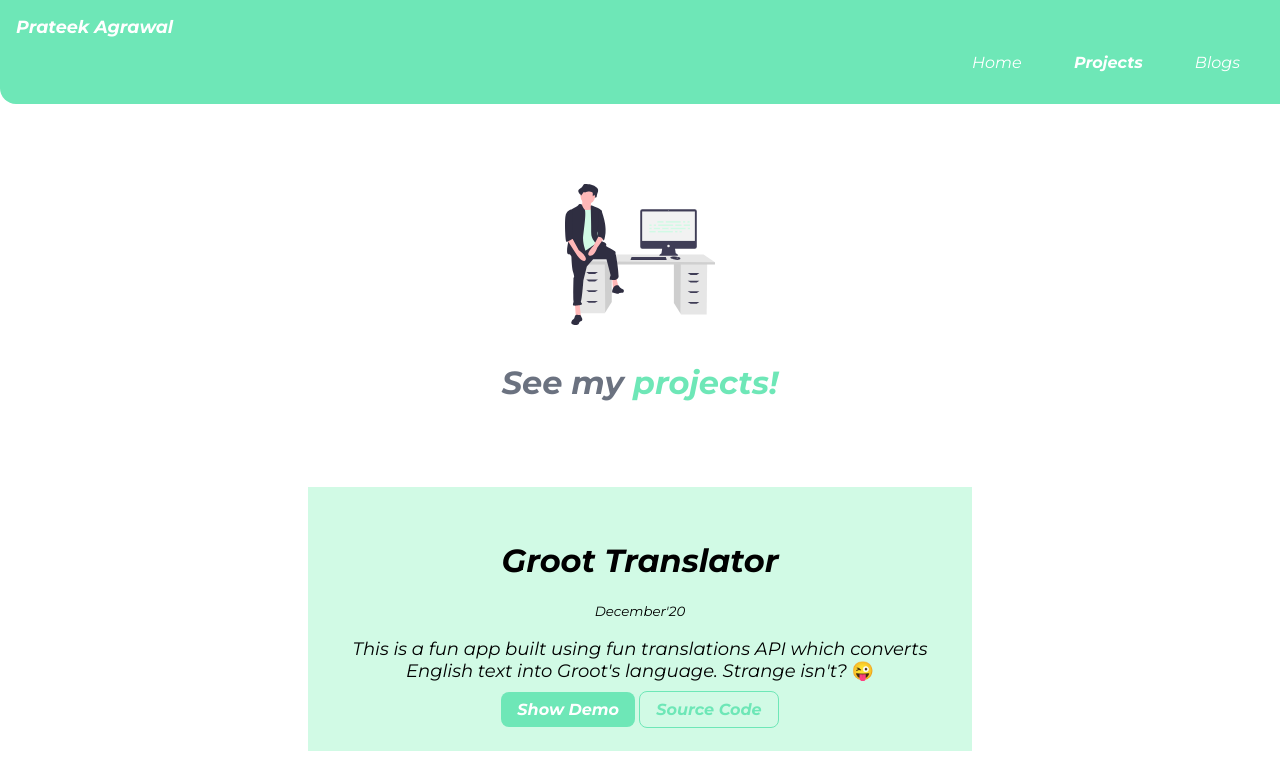
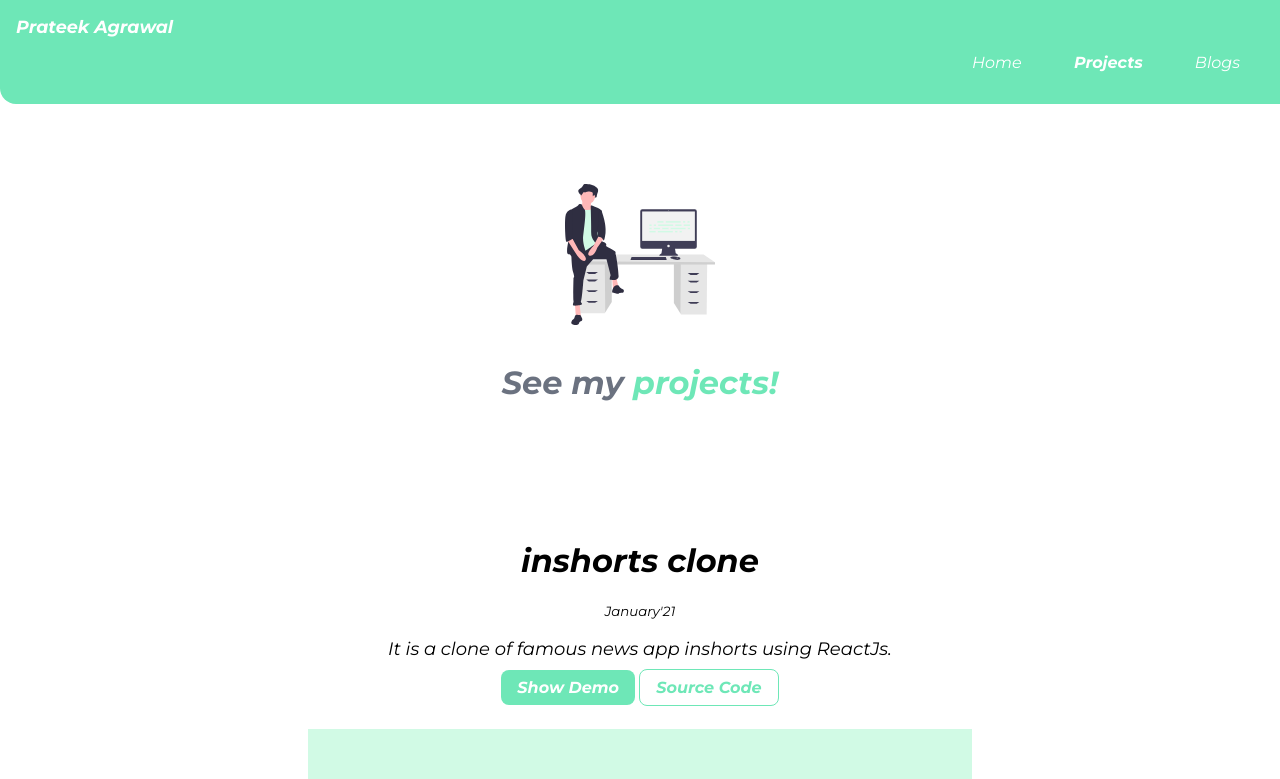
Before and after one commit to prateekagrawl/myportfolio, a plain HTML site: page projects.html in a window 1280 px wide. Shown: the top 779 px of the page. Drawn offline with Linux system fonts and the light colour scheme.

Commit message:
updated project

```diff
--- a/projects.html
+++ b/projects.html
@@ -31,6 +31,15 @@
     </header>
 
     <ul class="non-bullets space margin">
+        <li >
+            <div class="container container-center section">
+                <h1>inshorts clone</h1>
+                <small>January'21</small>
+                <p>It is a clone of famous news app inshorts using ReactJs.</p>
+                <a class="link link-primary weight" target="_blank" href="https://pa-inshorts-clone.netlify.app/">Show Demo</a>
+                <a class="link link-secondary weight" target="_blank" href="https://github.com/prateekagrawl/inshorts-clone">Source Code</a>
+                </div>
+        </li>
         <li >
             <div class="container container-center section ow">
                 <h1>Groot Translator</h1>
```
